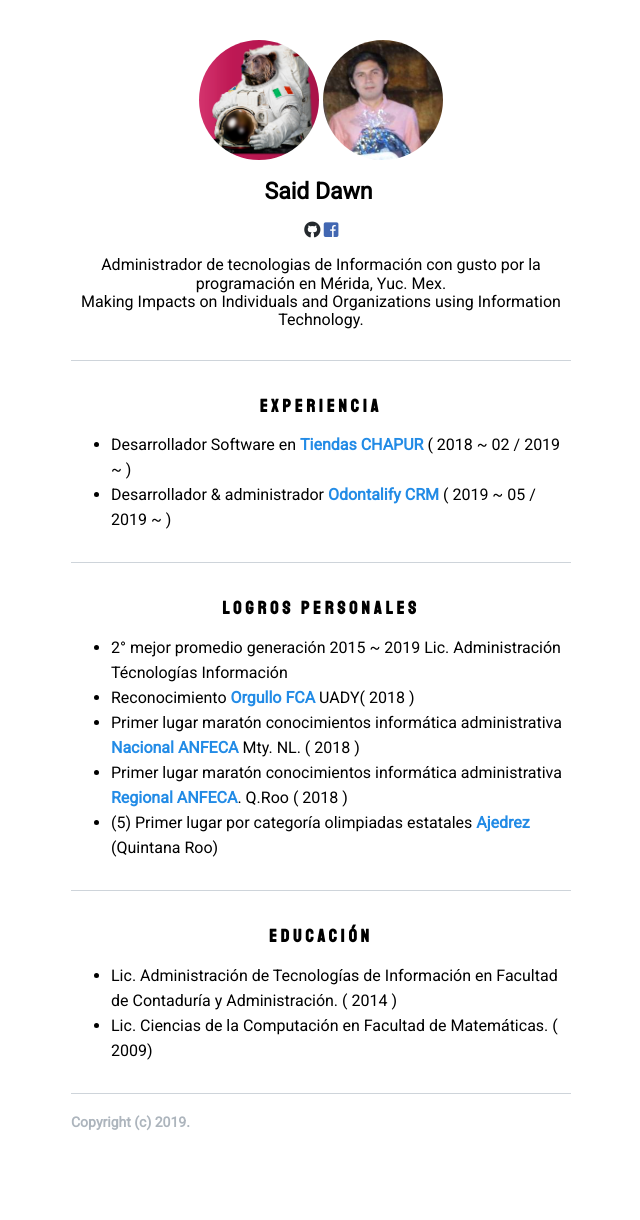
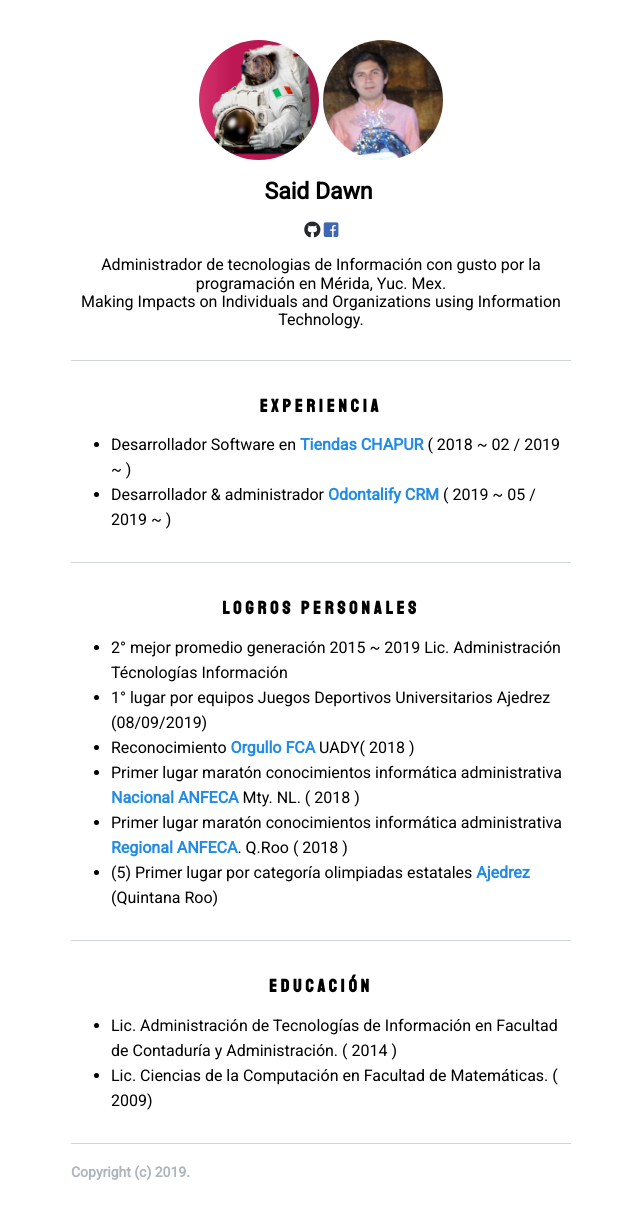
Before and after one commit to Dauun/dauun.github.io, a Jekyll site: the page portfolio/index.html, which Jekyll copies as it is, in a window 1280 px wide. Shown: the whole page, without its empty margins (319-959 px from the left). Built offline with Jekyll 4.4.1, drawn with Linux system fonts in a browser that asks for light colours; nearby versions of some CDN libraries; before the commit the page ends 1170 px from its top, so only the background shows below that.

Commit message:
Update index.html

```diff
--- a/portfolio/index.html
+++ b/portfolio/index.html
@@ -41,6 +41,7 @@
           <h2>Logros personales</h2>
           <ul>
             <li>2° mejor promedio generación 2015 ~ 2019 Lic. Administración Técnologías Información</li>
+            <li>1° lugar por equipos Juegos Deportivos Universitarios Ajedrez (08/09/2019)</li>
             <li>Reconocimiento <a target="_blank" href='http://www.uady.mx/noticia/entrega-reconocimientos-orgullo-fca-uady/'>Orgullo FCA</a> UADY( 2018 )</li>
             <li>Primer lugar maratón conocimientos informática administrativa <a target="_blank" href='http://www.uady.mx/noticia/intercambio-de-conocimientos-entre-estudiantes-de-todo-el-pais-fca-uady/'>Nacional ANFECA</a> Mty. NL. ( 2018 )</li>
             <li>Primer lugar maratón conocimientos informática administrativa <a target="_blank" href='http://www.uady.mx/noticia/maratones-regionales-de-conocimientos-de-la-anfeca-uady'>Regional ANFECA</a>. Q.Roo ( 2018 )</li>
```
